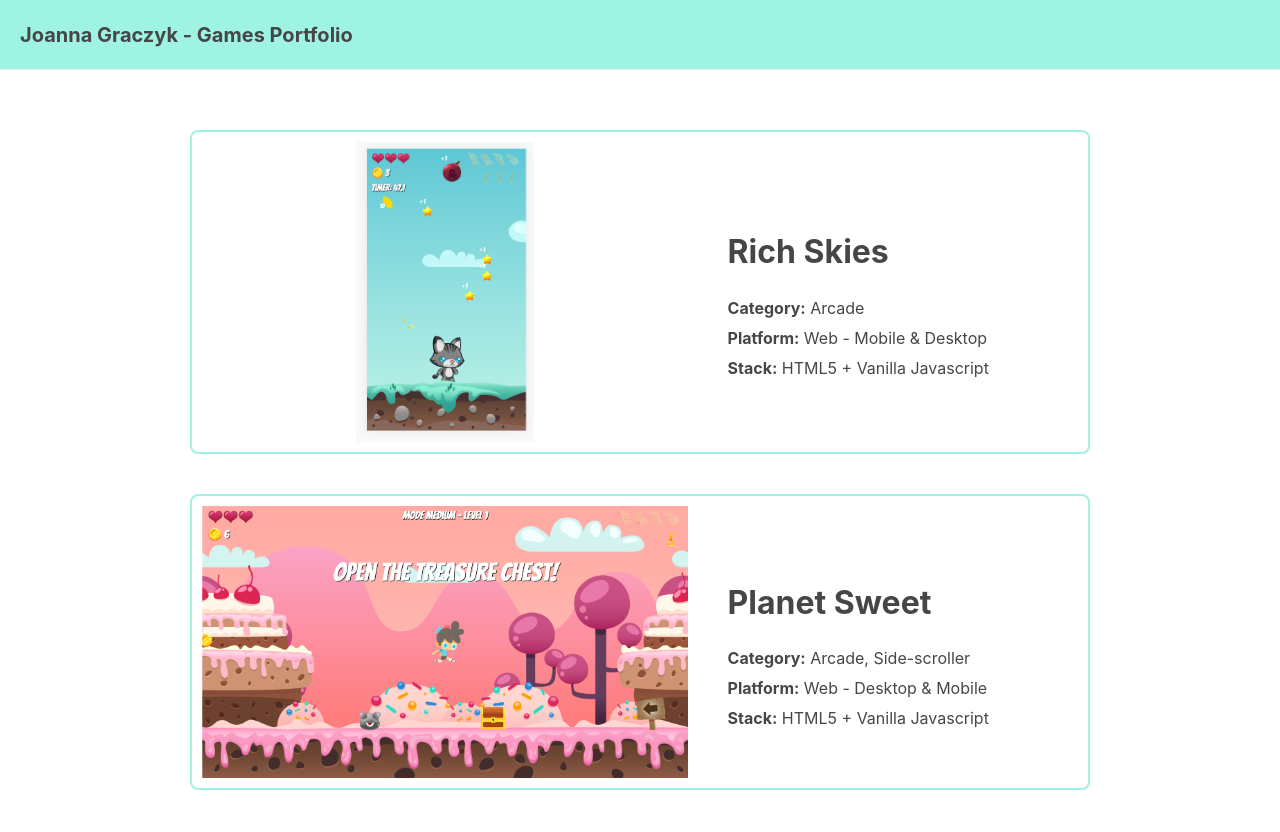
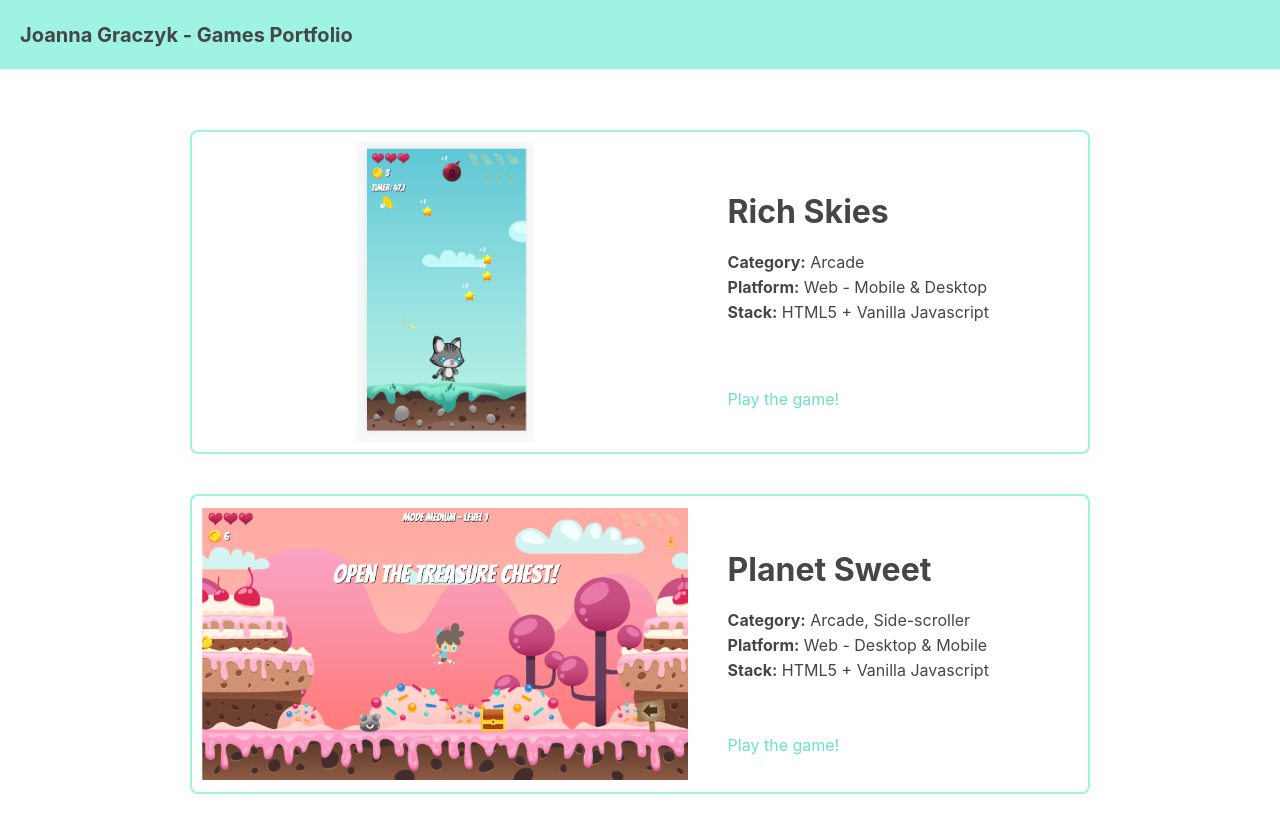
Before and after one commit to jogracz/games-portfolio, a React (Create React App) app: page / in a window 1280 px wide. Shown: the top 832 px of the page. Built offline with nearby package versions, Linux system fonts and the light colour scheme.

Commit message:
Add Play the game text

```diff
--- a/src/components/ContentCard.tsx
+++ b/src/components/ContentCard.tsx
@@ -18,12 +18,13 @@ const CardWrapper = styled.a`
   /* size */
   width: 900px;
   max-width: 100%;
+  min-height: 300px;
   /* white space */
   padding: 10px;
   margin: 20px;
   /* flex */
   display: flex;
-  align-items: center;
+  /* align-items: center; */
   justify-content: left;
   flex-wrap: wrap;
   /* other */
@@ -40,7 +41,7 @@ const CardWrapper = styled.a`
     box-shadow: 0 0 20px ${lightDoctorGreen};
   }
   &:active {
-    color: ${secondaryForeground};
+    color: ${coral};
     box-shadow: 0 0 20px ${lightDoctorGreen};
   }
 
@@ -82,16 +83,18 @@ const Image = styled.img`
   }
 `;
 
-const Description = styled.div`
+const DescriptionWrapper = styled.div`
   /* size */
   width: 40%;
+  min-height: 100%;
   /* white space */
-  margin-top: 10px;
+
   /* flex */
   display: flex;
   flex-direction: column;
   align-items: left;
-  justify-content: left;
+  justify-content: space-around;
+  /* background-color: teal; */
   /* other */
   p {
     margin: 5px 0 5px 0;
@@ -99,6 +102,7 @@ const Description = styled.div`
   /* media queries */
   @media (max-width: ${MOBILE_BREAKPOINT}px) {
     width: 100%;
+    margin-top: 10px;
   }
 `;
 
@@ -130,7 +134,8 @@ const ContentCard = (props: ContentCardProps) => {
       <ImageWrapper>
         <Image src={imgPath} />
       </ImageWrapper>
-      <Description>
+      <DescriptionWrapper>
+        <div>
           <DesktopHeader>{title}</DesktopHeader>
           <p>
             <b>Category:</b> {category}
@@ -141,7 +146,9 @@ const ContentCard = (props: ContentCardProps) => {
           <p>
             <b>Stack:</b> {stack}
           </p>
-      </Description>
+        </div>
+        <p style={{ color: darkDoctorGreen }}>Play the game!</p>
+      </DescriptionWrapper>
     </CardWrapper>
   );
 };
```
Lines whose indentation alone changed are shown as unchanged.
